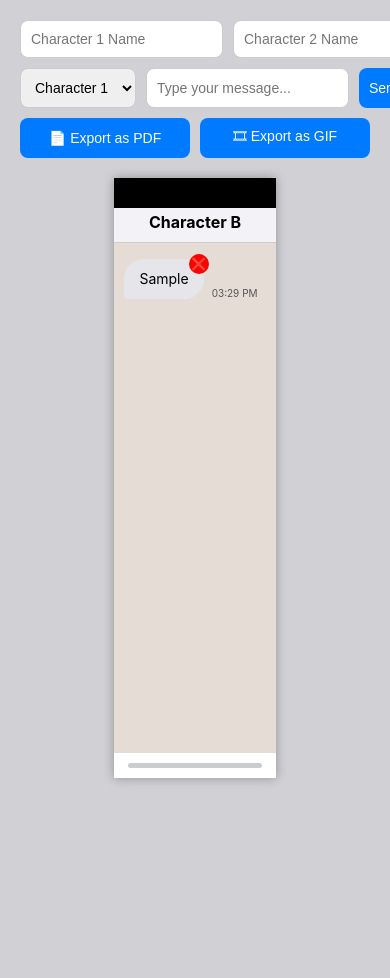
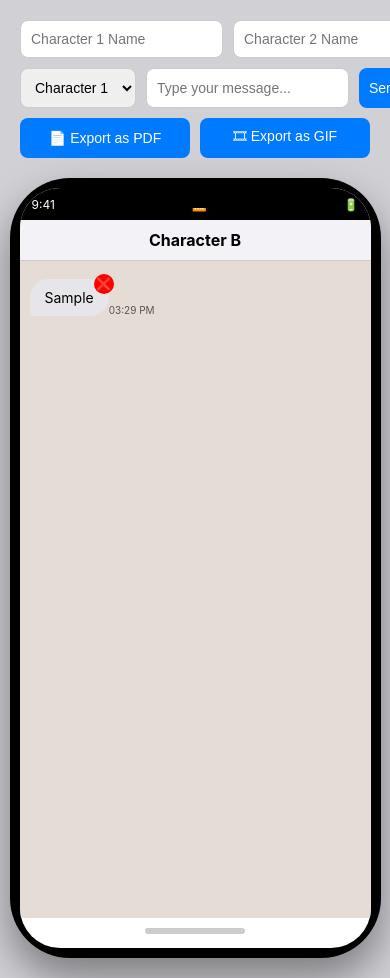
Before and after one commit to amenglishstudios/textmessagesim, a plain HTML site: page index.html in a window 390 px wide. Both pictures are taken after typing "Sample" into the empty fields and a click on the button "Send". Shown: the top 978 px of the page. Before the commit the page ends 844 px from the top, so only its background shows below. Drawn offline with nearby package versions, Linux system fonts and the light colour scheme.

Commit message:
Refactor styles for export controls and device frame

```diff
--- a/style.css
+++ b/style.css
@@ -46,14 +46,43 @@ button {
   cursor: pointer;
 }
 
+.export-controls {
+  display: flex;
+  justify-content: center;
+  gap: 10px;
+  margin-top: 10px;
+}
+
+.export-controls button {
+  padding: 8px 12px;
+  background: #007aff;
+  color: #fff;
+  border: none;
+  border-radius: 8px;
+  font-size: 14px;
+  cursor: pointer;
+}
+
+/* Phone container */
+.device-frame {
+  position: relative;
+  width: 390px;
+  height: 844px;
+  background: #000;
+  border-radius: 60px;
+  box-shadow: 0 20px 40px rgba(0,0,0,0.4);
+  padding: 20px;
+  display: flex;
+  justify-content: center;
+  align-items: center;
+}
+
 .iphone-frame {
+  width: 100%;
+  height: 100%;
   background: #fff;
-  width: 375px;
-  height: 667px;
   border-radius: 40px;
-  box-shadow: 0 0 10px rgba(0,0,0,0.3);
   overflow: hidden;
-  position: relative;
   display: flex;
   flex-direction: column;
 }
@@ -71,14 +100,14 @@ button {
 }
 
 .status-bar {
-  height: 24px;
-  background: #000;
-  color: white;
-  font-size: 12px;
+  height: 32px;
+  padding: 0 12px;
   display: flex;
   justify-content: space-between;
   align-items: center;
-  padding: 0 10px;
+  background: #000;
+  color: #fff;
+  font-size: 12px;
 }
 
 .contact-name {
@@ -93,7 +122,7 @@ button {
 
 .conversation {
   flex: 1;
-  padding: 10px;
+  padding: 12px 10px 20px;
   background: #e5ddd5;
   overflow-y: auto;
   display: flex;
@@ -104,23 +133,44 @@ button {
   margin: 6px 0;
   display: flex;
   align-items: flex-end;
+  position: relative;
 }
 
 .person-a {
   justify-content: flex-start;
+  flex-direction: row;
 }
 
 .person-b {
   justify-content: flex-end;
+  flex-direction: row-reverse;
+}
+
+.avatar {
+  width: 30px;
+  height: 30px;
+  border-radius: 50%;
+  margin: 0 8px;
+  flex-shrink: 0;
+}
+
+.bubble-wrapper {
+  display: flex;
+  flex-direction: column;
+  align-items: flex-start;
+  max-width: 70%;
+}
+
+.person-b .bubble-wrapper {
+  align-items: flex-end;
 }
 
 .bubble {
   padding: 10px 15px;
   border-radius: 20px;
-  max-width: 70%;
   font-size: 14px;
-  line-height: 1.4;
   position: relative;
+  max-width: 100%;
 }
 
 .person-a .bubble {
@@ -135,32 +185,29 @@ button {
   border-bottom-right-radius: 4px;
 }
 
+.name-label {
+  font-size: 10px;
+  color: #666;
+  margin-top: 4px;
+}
+
 .timestamp {
   font-size: 10px;
   color: #555;
-  margin: 0 8px;
+  margin-top: 2px;
 }
 
 .typing-indicator {
-  background: #e5e5ea;
-  color: #333;
+  background: #007aff;
+  color: #fff;
   border-radius: 20px;
   padding: 10px 16px;
   font-size: 13px;
   font-style: italic;
-  opacity: 0.6;
+  opacity: 0.8;
   max-width: 150px;
 }
 
-.home-bar {
-  height: 5px;
-  background: #ccc;
-  width: 134px;
-  margin: 10px auto;
-  border-radius: 5px;
-}
-
-/* Delete button inside bubble */
 .bubble .delete-btn {
   position: absolute;
   top: -5px;
@@ -179,29 +226,18 @@ button {
   z-index: 2;
 }
 
-/* Export button styling */
-.export-controls {
-  display: flex;
-  justify-content: center;
-  gap: 10px;
-  margin-top: 10px;
+.home-bar {
+  height: 6px;
+  width: 100px;
+  background: #ccc;
+  border-radius: 3px;
+  margin: 10px auto 14px;
 }
 
-.export-controls button {
-  padding: 8px 12px;
-  background: #007aff;
-  color: #fff;
-  border: none;
-  border-radius: 8px;
-  font-size: 14px;
-  cursor: pointer;
-}
-
-/* Responsive */
-@media (max-width: 420px) {
-  .iphone-frame {
-    width: 100%;
-    height: 600px;
-    border-radius: 0;
+@media (max-width: 500px) {
+  .device-frame {
+    width: 90vw;
+    height: calc(90vw * (844 / 390));
+    padding: 10px;
   }
 }
```
